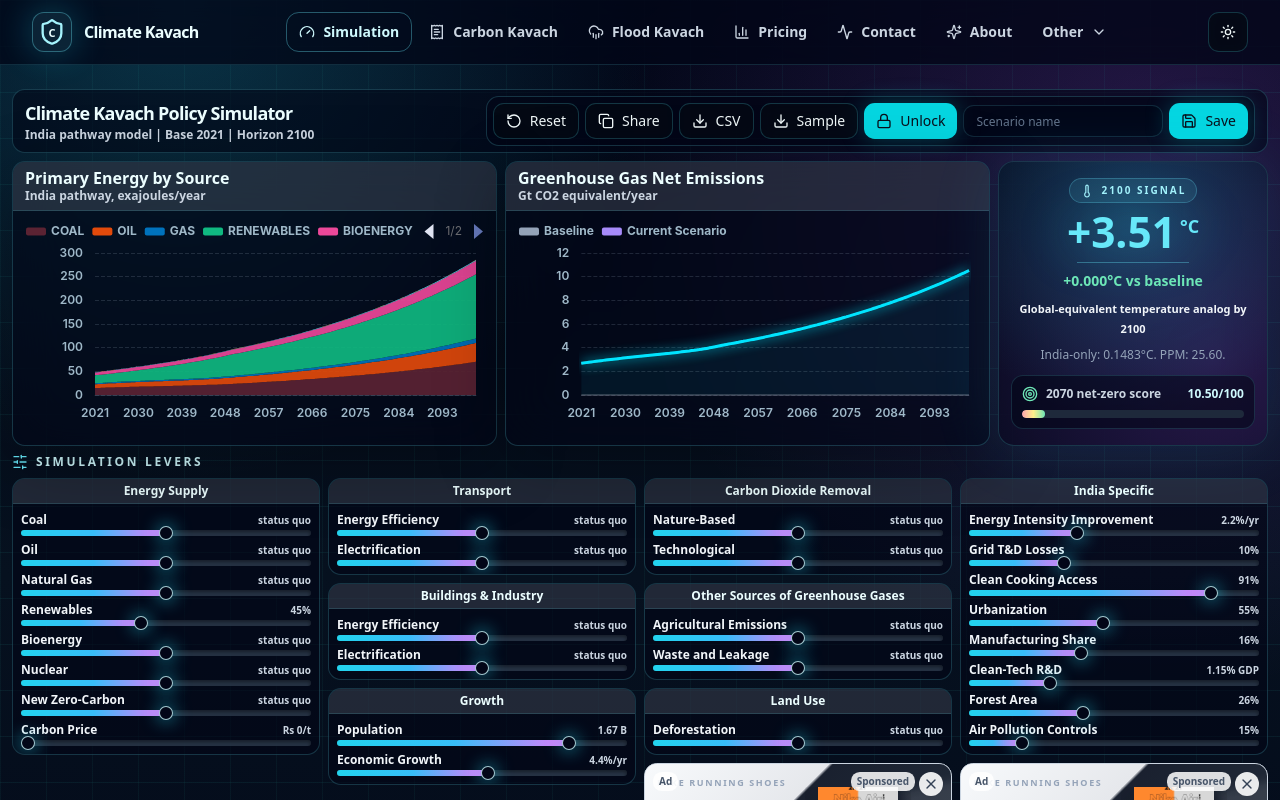
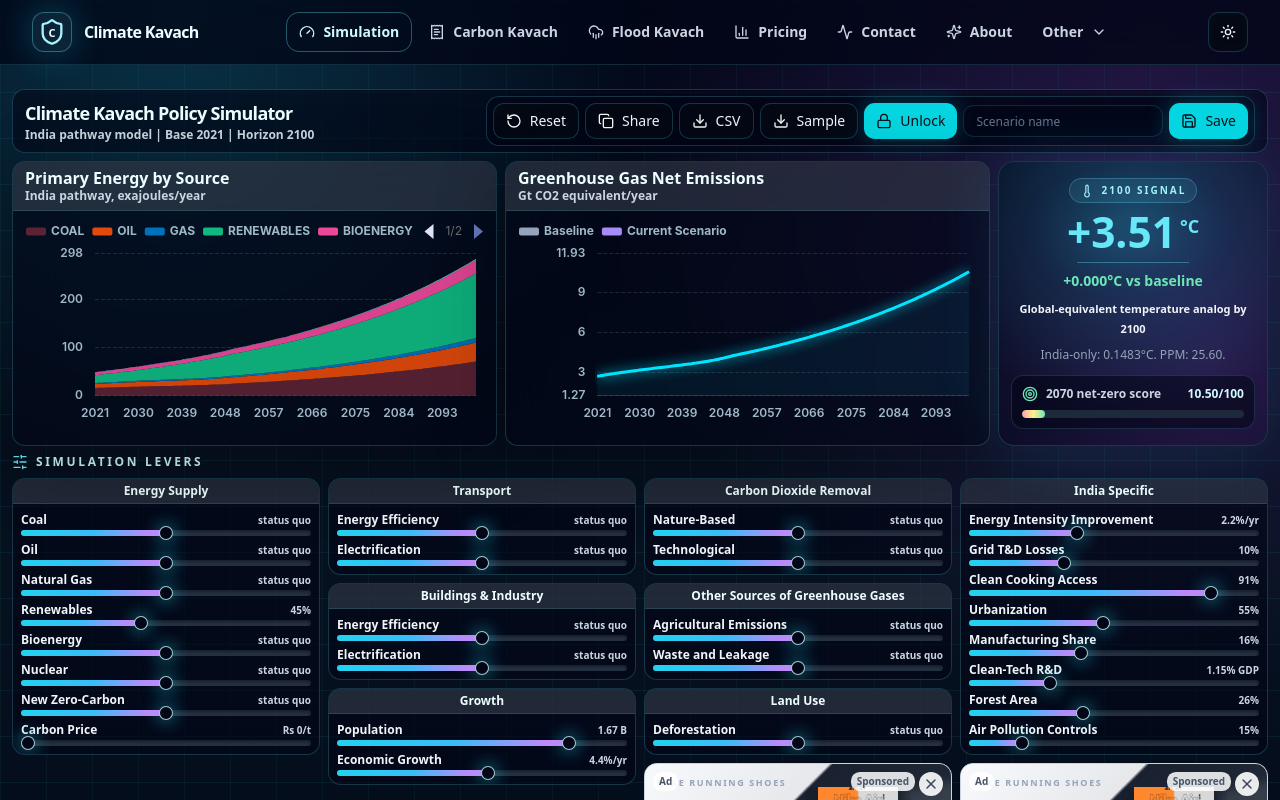
Before and after one commit to peeyush2212/climate-kavach, a Next.js app: page /simulator in a window 1280 px wide. Shown: the top 800 px of the page. Built offline with nearby package versions, Linux system fonts and the light colour scheme.

Commit message:
Improve simulator graph sensitivity

```diff
--- a/src/components/ads/nike-sponsored-ad.tsx
+++ b/src/components/ads/nike-sponsored-ad.tsx
@@ -42,7 +42,8 @@
 
   function openAd() {
     if (feedbackOpen || closed) return;
-    window.location.href = NIKE_URL;
+    const adWindow = window.open(NIKE_URL, "_blank", "noopener,noreferrer");
+    if (adWindow) adWindow.opener = null;
   }
 
   function onKeyDown(e: React.KeyboardEvent<HTMLElement>) {
--- a/src/components/charts/EmissionsChart.tsx
+++ b/src/components/charts/EmissionsChart.tsx
@@ -20,6 +20,13 @@
     const zero = sim.rows.map(() => 0);
     const startIndex = zoom ? Math.max(0, years.indexOf(zoom.startYear)) : 0;
     const endIndex = zoom ? Math.max(0, years.indexOf(zoom.endYear)) : years.length - 1;
+    const visibleValues = [...base.slice(startIndex, endIndex + 1), ...cur.slice(startIndex, endIndex + 1)];
+    const visibleMin = Math.min(...visibleValues);
+    const visibleMax = Math.max(...visibleValues);
+    const span = Math.max(0.1, visibleMax - visibleMin);
+    const padding = Math.max(span * 0.18, Math.max(Math.abs(visibleMax), 1) * 0.025, 0.08);
+    const yMin = visibleMin > 0 ? Math.max(0, visibleMin - padding) : visibleMin - padding;
+    const yMax = visibleMax + padding;
     const baseOption = baseChartOption();
 
     return {
@@ -31,7 +38,15 @@
       legend: { ...(baseOption.legend as object), top: 0, right: 0, data: ["Baseline", "Current Scenario"] },
       grid: { ...(baseOption.grid as object), top: compact ? 34 : 74, bottom: compact ? 18 : 48, left: compact ? 42 : 48, right: compact ? 12 : 16 },
       xAxis: { ...(baseOption.xAxis as object), type: "category", data: years, boundaryGap: false },
-      yAxis: { ...(baseOption.yAxis as object), type: "value", name: compact ? "" : "Gt CO2 equivalent/year" },
+      yAxis: {
+        ...(baseOption.yAxis as object),
+        type: "value",
+        name: compact ? "" : "Gt CO2 equivalent/year",
+        scale: true,
+        min: Number(yMin.toFixed(2)),
+        max: Number(yMax.toFixed(2)),
+        splitNumber: 4,
+      },
       dataZoom: compact ? [{ type: "inside", startValue: years[startIndex], endValue: years[endIndex], zoomOnMouseWheel: "ctrl" }] : dataZoom(years[startIndex], years[endIndex]),
       series: [
         { name: "Zero", type: "line", data: zero, showSymbol: false, lineStyle: { color: "rgba(226,232,240,.4)", width: 1 }, tooltip: { show: false } },
--- a/src/components/charts/EnergySourcesChart.tsx
+++ b/src/components/charts/EnergySourcesChart.tsx
@@ -26,6 +26,13 @@
     const years = sim.rows.map((r) => r.year);
     const startYear = zoom?.startYear ?? years[0];
     const endYear = zoom?.endYear ?? years[years.length - 1];
+    const startIndex = Math.max(0, years.indexOf(startYear));
+    const endIndex = Math.max(startIndex, years.indexOf(endYear));
+    const totals = sim.rows.slice(startIndex, endIndex + 1).map((row) =>
+      seriesConfig.reduce((sum, cfg) => sum + Number((row as any)[cfg.field] ?? 0), 0)
+    );
+    const visibleMax = Math.max(...totals, 1);
+    const yMax = Math.ceil(visibleMax * 1.04);
     const baseOption = baseChartOption();
 
     return {
@@ -45,7 +52,14 @@
       legend: { ...(baseOption.legend as object), top: compact ? 0 : 38, right: 0, data: seriesConfig.map((s) => s.name) },
       grid: { ...(baseOption.grid as object), top: compact ? 34 : 84, bottom: compact ? 18 : 48, left: compact ? 42 : 48, right: compact ? 12 : 16 },
       xAxis: { ...(baseOption.xAxis as object), type: "category", data: years, boundaryGap: false },
-      yAxis: { ...(baseOption.yAxis as object), type: "value", name: compact ? "" : "Exajoules/year" },
+      yAxis: {
+        ...(baseOption.yAxis as object),
+        type: "value",
+        name: compact ? "" : "Exajoules/year",
+        min: 0,
+        max: yMax,
+        splitNumber: 4,
+      },
       dataZoom: compact ? [{ type: "inside", startValue: startYear, endValue: endYear, zoomOnMouseWheel: "ctrl" }] : dataZoom(startYear, endYear),
       series: seriesConfig.map((cfg) => ({
         name: cfg.name,
```
